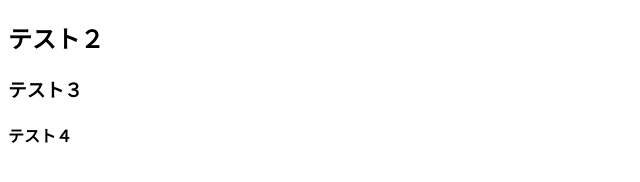
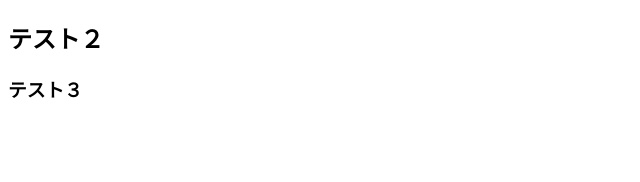
Before and after one commit to ryo-nakamura-sr/gitstash, a plain HTML site: page index.html in a window 1280 px wide. Shown: the full height of the page, 0-640 px from the left. Drawn offline with Linux system fonts and the light colour scheme.

Commit message:
h４消した

```diff
--- a/index.html
+++ b/index.html
@@ -9,6 +9,5 @@
 <body>
     <h2>テスト２</h2>
     <h3>テスト３</h3>
-    <h4>テスト４</h4>
 </body>
 </html>
```
